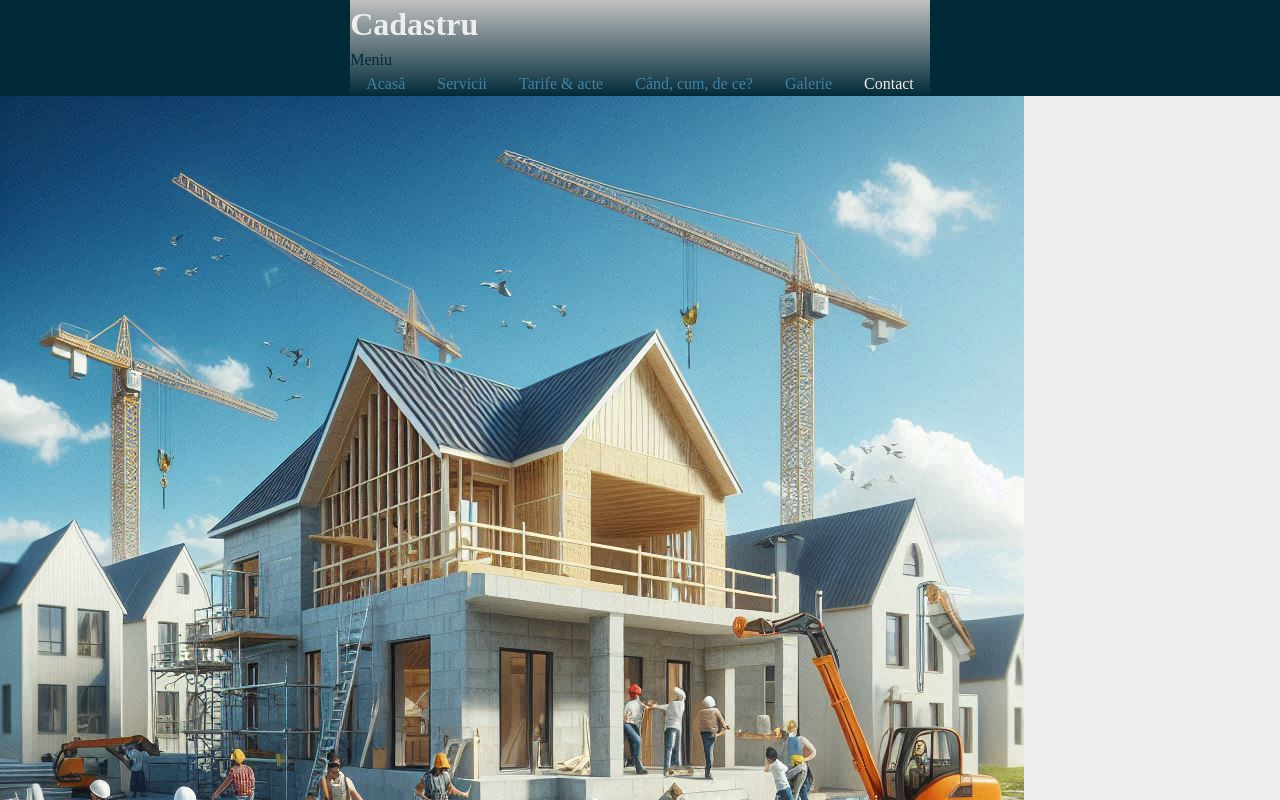
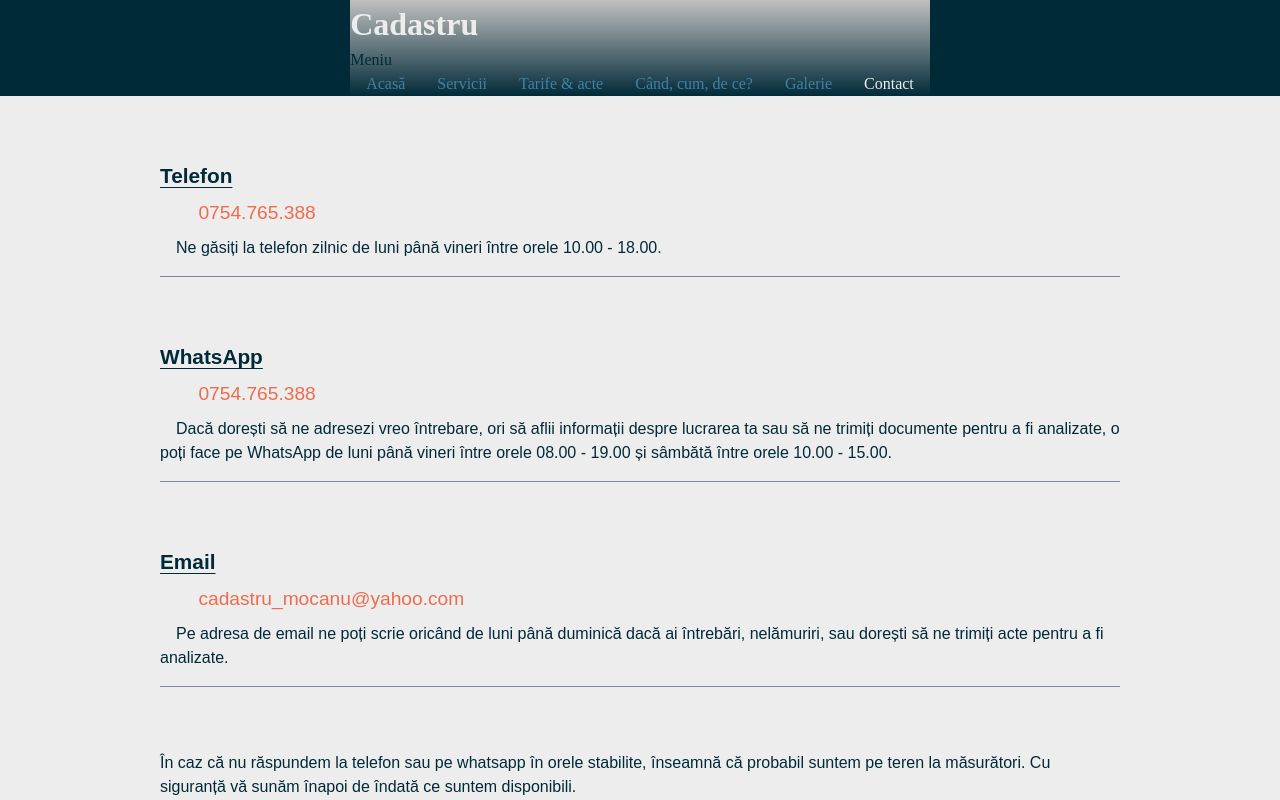
Before and after one commit to MocanuAlinD/cadastrumad, a Next.js app: page /contact in a window 1280 px wide. Shown: the top 800 px of the page. Built offline with nearby package versions, Linux system fonts and the light colour scheme; a web font is replaced by a local one.

Commit message:
Contact page DONE

```diff
--- a/src/app/(meniu)/contact/contact.module.css
+++ b/src/app/(meniu)/contact/contact.module.css
@@ -0,0 +1,31 @@
+.wrapper {
+  width: var(--wrapperWidth);
+  margin-inline: auto;
+  padding-top: 2rem;
+  display: flex;
+  justify-content: center;
+  align-items: center;
+  flex-direction: column;
+  .itemContainer {
+    width: 100%;
+    margin-block: 2rem;
+    border-bottom: 1px solid var(--grayDark);
+    padding-bottom: 1rem;
+    & h3 {
+      font-size: var(--fonth3);
+      font-weight: 600;
+      text-decoration: underline;
+      text-underline-offset: 0.25rem;
+      text-decoration-thickness: 1px;
+    }
+    & p{
+        /* border: 1px solid red; */
+        font-size: clamp(0.7rem, 2vw, 1rem);
+      }
+      & :nth-child(2){
+        color: var(--orange);
+        padding-block: 0.5rem;
+        font-size: clamp(0.85rem, 2vw, 1.2rem);
+    }
+  }
+}
--- a/src/app/(meniu)/contact/page.tsx
+++ b/src/app/(meniu)/contact/page.tsx
@@ -1,10 +1,43 @@
-import UnderConstruction from '@/components/UnderConstruction'
+// import UnderConstruction from '@/components/UnderConstruction'
 import React from 'react'
+import styles from './contact.module.css'
 
 const Contact = () => {
+
+  const pStyle = ""
   return (
     <div className='w-full'>
-      <UnderConstruction />
+      <div className={styles.wrapper}>
+        <div className={styles.itemContainer}>
+          <h3>Telefon</h3>
+          <p>&emsp;&emsp;<a href="tel:0754765388">0754.765.388</a></p>
+          <p className={pStyle}>&emsp;Ne găsiți la telefon zilnic de luni până vineri între orele 10.00 - 18.00. </p>
+        </div>
+
+        <div className={styles.itemContainer}>
+          <h3>WhatsApp</h3>
+          <p>&emsp;&emsp;<a
+              aria-label="Chat on WhatsApp"
+              href="https://wa.me/+40754765388?text=Bună%20ziua!%20Sunt%20interesat%20de%20"
+            >
+              0754.765.388
+            </a></p>
+          <p className={pStyle}>&emsp;Dacă dorești să ne adresezi vreo întrebare, ori să aflii informații despre lucrarea ta sau să ne trimiți documente pentru a fi analizate, o poți face pe WhatsApp de luni până vineri între orele 08.00 - 19.00 și sâmbătă între orele 10.00 - 15.00.</p>
+        </div>
+
+        <div className={styles.itemContainer}>
+          <h3>Email</h3>
+          <p>&emsp;&emsp;<a href="mailto:cadastru_mocanu@yahoo.com">cadastru_mocanu@yahoo.com </a></p>
+          <p className={pStyle}>&emsp;Pe adresa de email ne poți scrie oricând de luni până duminică dacă ai întrebări, nelămuriri, sau dorești să ne trimiți acte pentru a fi analizate.</p>
+        </div>
+
+        <div className={styles.itemContainer}>
+          {/* <h3>Email</h3> */}
+          <p className={pStyle}>În caz că nu răspundem la telefon sau pe whatsapp în orele stabilite, înseamnă că probabil suntem pe teren la măsurători. Cu siguranță vă sunăm înapoi de îndată ce suntem disponibili.</p>
+        </div>
+
+      </div>
+      {/* <UnderConstruction /> */}
     </div>
   )
 }
--- a/src/app/globals.css
+++ b/src/app/globals.css
@@ -24,6 +24,7 @@
   --fontw300: 300;
   --fontw200: 200;
   --fontw100: 100;
+  --fonth3: clamp(1rem, 3vw, 1.3rem);
 
   --wrapperWidth: min(95%, 60rem);
 }
```
Also changed, not shown: src/lib/listaServicii.ts (+49 -41 lines).
